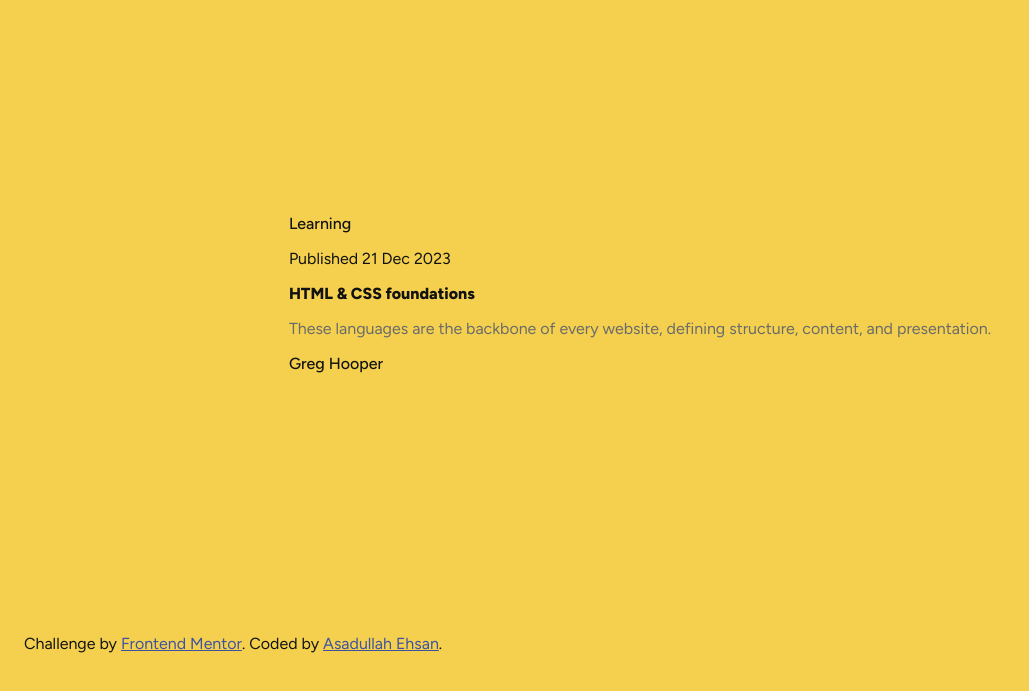
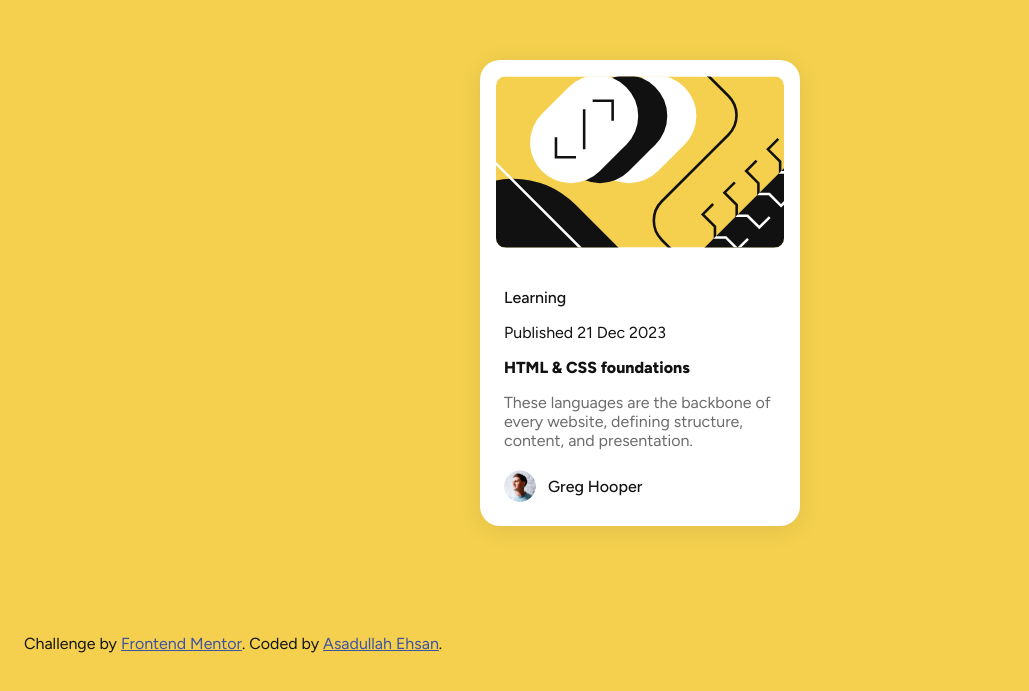
Before and after one commit to asad-au-ullah/blog-preview-card, a plain HTML site: page index.html in a window 1280 px wide. Shown: the part 107-798 px from the top of the page, without its empty margins (0-1029 px from the left). Drawn offline with Linux system fonts and the light colour scheme.

Commit message:
Enhance blog preview card layout with image and author section

```diff
--- a/index.html
+++ b/index.html
@@ -18,7 +18,11 @@
 
 <body>
   <main>
-    <div class="card">
+    <div class="card-body">
+      <div class="card-image">
+        <img src="./assets/images/illustration-article.svg" alt="illustration article">
+      </div>
+      <div class="card-container">
         <p class="figtree-500">Learning</p>
         <p>
           Published 21 Dec 2023
@@ -30,7 +34,11 @@
           backbone of every website, defining structure, content, and
           presentation.
         </p>
-      <p class="figtree-500">Greg Hooper</p>
+        <div class="author">
+          <img src="./assets/images/image-avatar.webp" alt="Greg Hooper Avatar" class="avatar">
+          <span class="figtree-500">Greg Hooper</span>
+        </div>
+      </div>
     </div>
   </main>
 
--- a/styles.css
+++ b/styles.css
@@ -60,6 +60,54 @@ p {
   overflow: hidden;
 }
 
+.card-container {
+  padding: 24px;
+  text-align: left;
+}
+
+/* .card-body h2 {
+  font-size: 22px;
+  margin: 0 0 16px 0;
+  color: var(--slate-900);
+  font-weight: 700;
+  line-height: 1.3;
+} */
+
+/* .card-body p {
+  font-size: 15px;
+  margin: 0;
+  color: var(--slate-500);
+  font-weight: 400;
+  line-height: 1.3;
+  padding: 0 16px;
+} */
+
+.card-image {
+  padding: 16px;
+  padding-bottom: 0;
+}
+
+img {
+  display: block;
+  width: 100%;
+  height: auto;
+  border-radius: 10px;
+}
+
+.author {
+  display: flex;
+  align-items: center;
+  gap: 12px;
+  margin-top: 20px;
+}
+
+.avatar {
+  width: 32px;
+  height: 32px;
+  border-radius: 50%;
+}
+
+/* Layouts */
 @media screen and (max-width: 375px) {
   .card-body {
     width: 85%;
```
Lines whose indentation alone changed are shown as unchanged.
